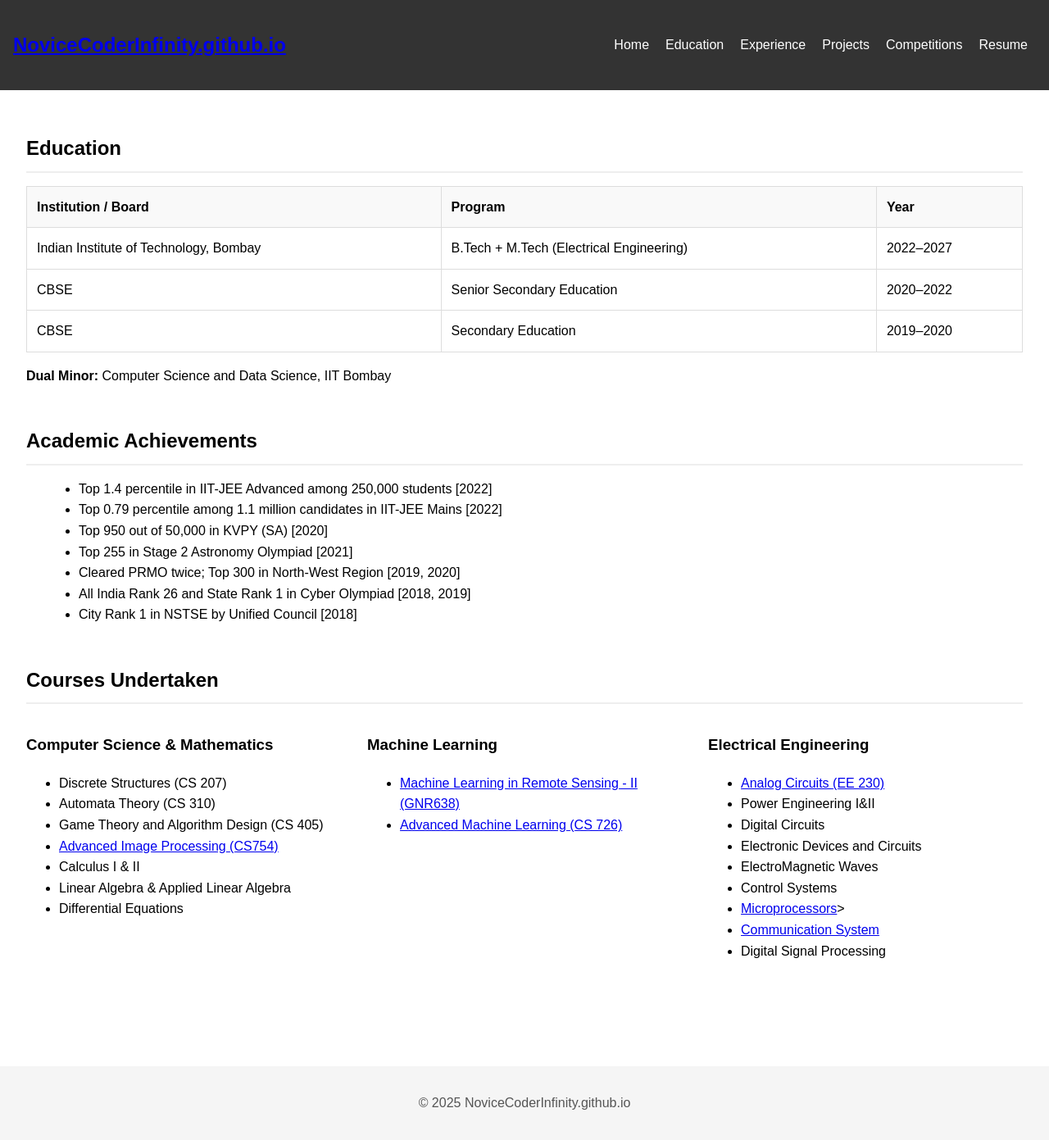
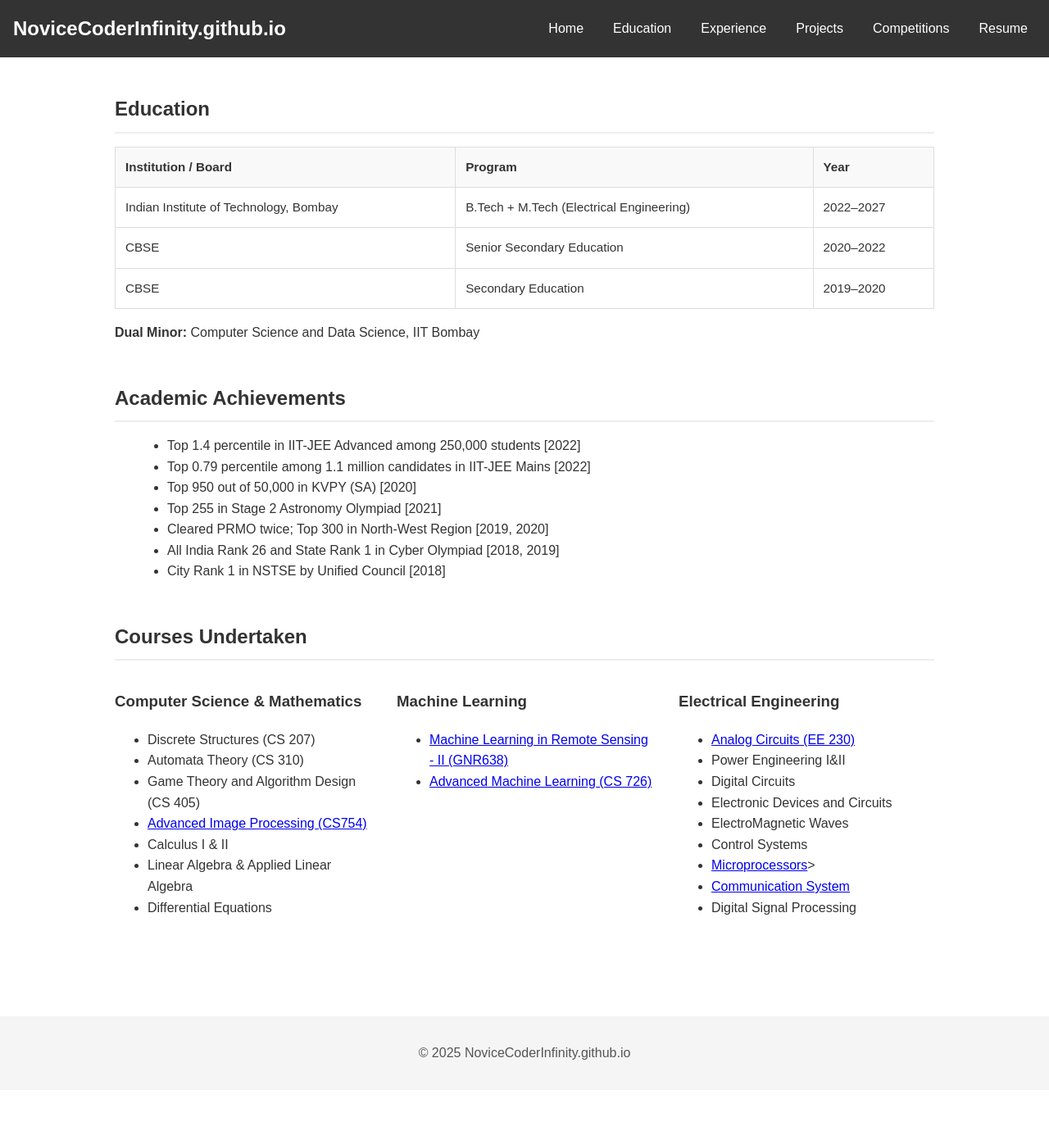
Before and after one commit to NoviceCoderInfinity/NoviceCoderInfinity.github.io, a Jekyll site: the page built from pages/academics.md, in a window 1280 px wide. Shown: the whole page at 82% size. Built offline with Jekyll 4.4.1, drawn with Linux system fonts in a browser that asks for light colours; after the commit the page ends 1330 px from its top, so only the background shows below that.

Commit message:
testing phone compatibility

```diff
--- a/assets/style.css
+++ b/assets/style.css
@@ -131,3 +131,140 @@
 .project-link:hover {
   text-decoration: underline;
 }
+
+/* GENERAL RESET & TYPOGRAPHY */
+body {
+  font-family: sans-serif;
+  margin: 0;
+  padding: 0;
+  line-height: 1.6;
+  background: #fff;
+  color: #333;
+}
+
+main {
+  padding: 1.5rem;
+  max-width: 1000px;
+  margin: auto;
+}
+
+/* HEADER NAVBAR */
+header nav {
+  background: #333;
+  color: white;
+  padding: 1rem;
+  display: flex;
+  flex-wrap: wrap;
+  justify-content: space-between;
+  align-items: center;
+}
+
+header nav h1 {
+  margin: 0;
+  font-size: 1.5rem;
+}
+
+nav ul {
+  list-style: none;
+  display: flex;
+  gap: 1rem;
+  padding: 0;
+  margin: 0;
+  flex-wrap: wrap;
+}
+
+nav li {
+  display: inline;
+}
+
+nav a {
+  color: white;
+  text-decoration: none;
+}
+
+nav a:hover {
+  text-decoration: underline;
+}
+
+/* RESPONSIVE BREAKPOINTS */
+@media (max-width: 768px) {
+  nav {
+    flex-direction: column;
+    align-items: flex-start;
+  }
+
+  nav ul {
+    flex-direction: column;
+    width: 100%;
+    gap: 0.5rem;
+    margin-top: 1rem;
+  }
+
+  main {
+    padding: 1rem;
+  }
+
+  .course-columns {
+    flex-direction: column;
+  }
+
+  .project-card .date {
+    float: none;
+    display: block;
+    margin-top: 0.25rem;
+  }
+}
+
+/* PROJECT CARD + TABLE STYLES */
+.project-card {
+  background: #fdfdfd;
+  border: 1px solid #ddd;
+  padding: 1.5rem;
+  margin-bottom: 2rem;
+  border-radius: 8px;
+  box-shadow: 2px 2px 8px rgba(0, 0, 0, 0.05);
+}
+
+.project-card h3 {
+  margin-top: 0;
+  margin-bottom: 0.5rem;
+  font-size: 1.25rem;
+  color: #333;
+}
+
+.project-card .date {
+  font-size: 0.95rem;
+  color: #666;
+  font-weight: normal;
+  float: right;
+}
+
+table {
+  width: 100%;
+  border-collapse: collapse;
+  margin-top: 1rem;
+  font-size: 0.95rem;
+  overflow-x: auto;
+}
+
+table th,
+table td {
+  border: 1px solid #ddd;
+  padding: 0.75rem;
+  text-align: left;
+}
+
+table th {
+  background-color: #f9f9f9;
+}
+
+.course-columns {
+  display: flex;
+  gap: 2rem;
+  flex-wrap: wrap;
+}
+
+.course-column {
+  flex: 1;
+  min-width: 250px;
+}
```
